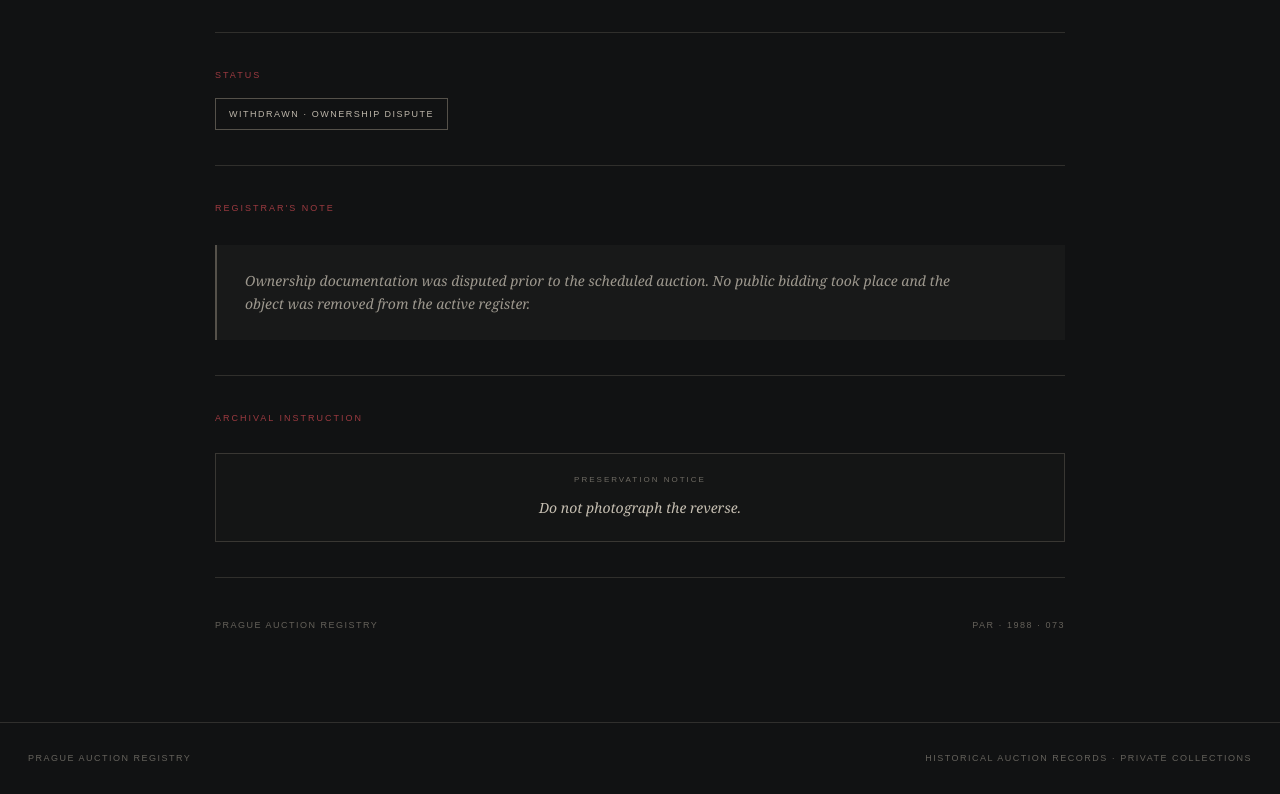
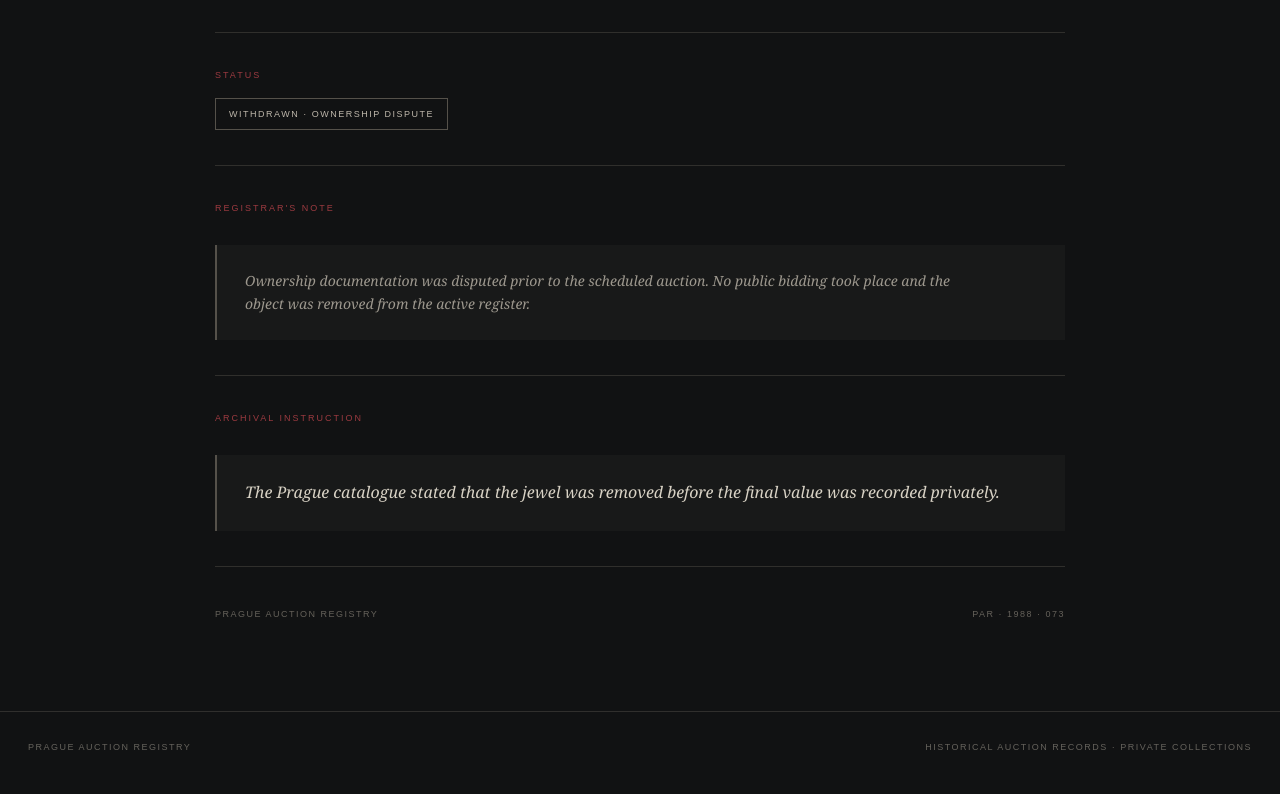
Before and after one commit to shreelakaudiki/prague-auction-registry, a plain HTML site: page record-1988.html in a window 1280 px wide. Shown: the part 1068-1862 px from the top of the page. Drawn offline with Linux system fonts and the light colour scheme.

Commit message:
Update archival instructions in record-1988.html
Replaced preservation notice with archival note about the jewel.

```diff
--- a/record-1988.html
+++ b/record-1988.html
@@ -431,18 +431,10 @@
                 Archival Instruction
             </h3>
 
-            <div class="reverse-notice">
-
-                <span>
-                    Preservation Notice
-                </span>
-
-                <strong>
-                    <em>Do not photograph the reverse.</em>
-                </strong>
-
-            </div>
-
+           <div class="archival-note">
+    <em>The Prague catalogue stated that the jewel was removed before the final
+    value was recorded privately.</em>
+</div>
         </section>
 
 
```
